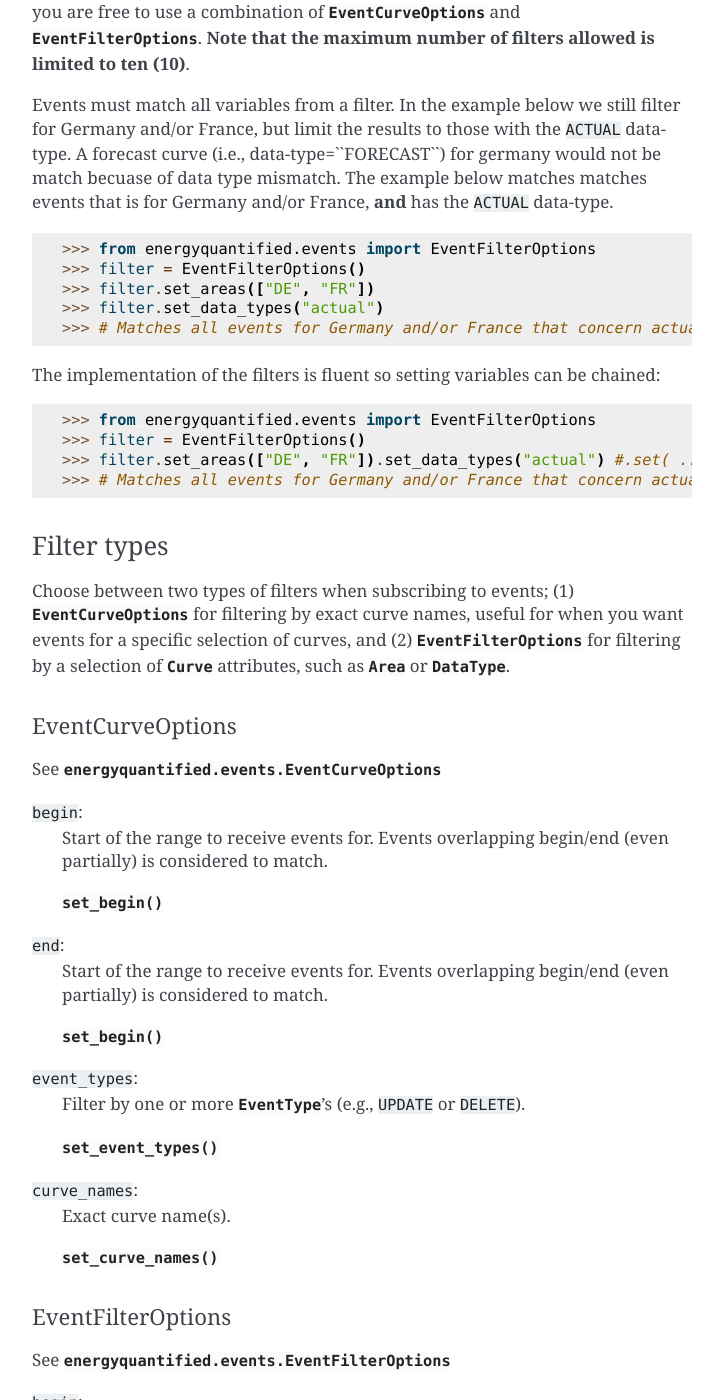
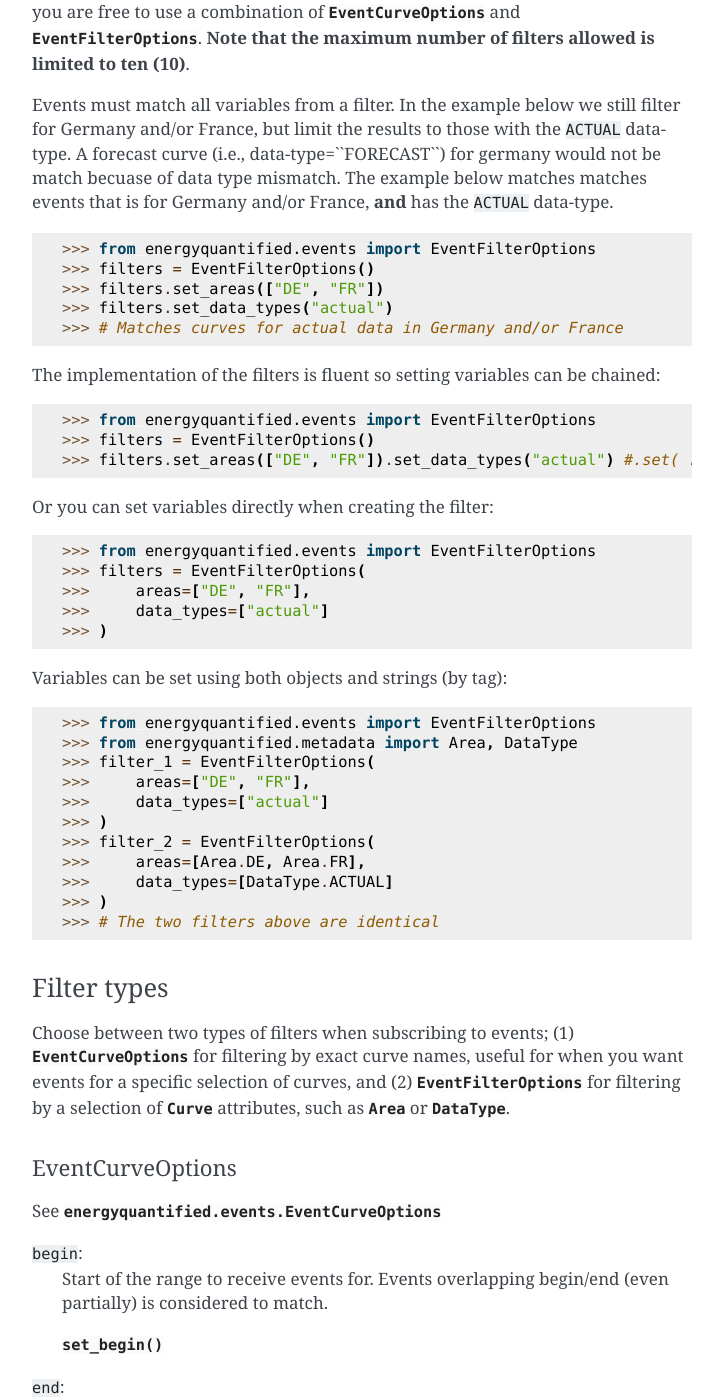
Before and after one commit to energyquantified/eq-python-client, a Sphinx documentation site: the page built from docs/userguide/curve-events.rst, in a window 1280 px wide and 1400 px high, scrolled down 9973 px. Shown: the whole window, without its empty margins (388-1111 px from the left). Built offline with Sphinx 7.4.7, drawn with Linux system fonts in a browser that asks for light colours; some of the changed text lies outside the part shown.

Commit message:
Improive push docs

```diff
--- a/docs/userguide/curve-events.rst
+++ b/docs/userguide/curve-events.rst
@@ -220,6 +220,7 @@
     >>>         log.error("Failed to subscribe, error: %s" % errors)
     >>>
     >>> eq.events.subscribe_curve_events(filters, callback=subscribe_callback)
+
 
 Loop over incoming events
 ~~~~~~~~~~~~~~
@@ -343,6 +344,7 @@
 handled. The reason of a disconnect (e.g., intentional close by user, server downtime) is described
 in the ``ConnectionEvent``.
 
+
 Remembering received events
 ---------------------
 
@@ -434,17 +436,17 @@
 Filter events
 ---------------------
 
-Method reference: :py:meth:`eq.events.subscribe() <energyquantified.api.CurveUpdateEventAPI.subscribe>`
+Method reference: :py:meth:`eq.events.subscribe_curve_events() <energyquantified.api.CurveUpdateEventAPI.subscribe_curve_events>`
 
 In order to start receving events you must first subscribe with one or more filters. Simply create
-a filter and pass it along when calling ``subscribe``:
+a filter and pass it along in ``subscribe_curve_events``:
 
     >>> from energyquantified.events import EventFilterOptions
     >>> # First connect
     >>> eq.events.connect()
     >>> # Create filter and subscribe
-    >>> filter = EventFilterOptions()
-    >>> eq.events.subscribe(filter)
+    >>> filters = EventFilterOptions()
+    >>> eq.events.subscribe_curve_events(filters)
 
     >>> from energyquantified import EnergyQuantified
     >>> # First initialize api client and then connect
@@ -457,9 +459,9 @@
     >>> filter_2.set_curve_names([<insert exact curve name here>])
     >>> filters = [filter_1, filter_2]
     >>> # Subscribe with multiple filters ..
-    >>> eq.events.subscribe(filters)
+    >>> eq.events.subscribe_curve_events(filters=filters)
     >>> # .. or with a single
-    >>> eq.events.subscribe(fitler_1)
+    >>> eq.events.subscribe_curve_events(filters=filter_1)
 
 You can subscribe with one or multiple filters, and will receive events matching at least one of
 the filters. If a variable in a filter has multiple values (e.g., two areas), an event is considered
@@ -480,17 +482,38 @@
 that is for Germany and/or France, **and** has the ``ACTUAL`` data-type.
 
     >>> from energyquantified.events import EventFilterOptions
-    >>> filter = EventFilterOptions()
-    >>> filter.set_areas(["DE", "FR"])
-    >>> filter.set_data_types("actual")
-    >>> # Matches all events for Germany and/or France that concern actual-data
+    >>> filters = EventFilterOptions()
+    >>> filters.set_areas(["DE", "FR"])
+    >>> filters.set_data_types("actual")
+    >>> # Matches curves for actual data in Germany and/or France
 
 The implementation of the filters is fluent so setting variables can be chained:
 
     >>> from energyquantified.events import EventFilterOptions
-    >>> filter = EventFilterOptions()
-    >>> filter.set_areas(["DE", "FR"]).set_data_types("actual") #.set( .. )
-    >>> # Matches all events for Germany and/or France that concern actual-data
+    >>> filters = EventFilterOptions()
+    >>> filters.set_areas(["DE", "FR"]).set_data_types("actual") #.set( .. )
+
+Or you can set variables directly when creating the filter:
+
+    >>> from energyquantified.events import EventFilterOptions
+    >>> filters = EventFilterOptions(
+    >>>     areas=["DE", "FR"],
+    >>>     data_types=["actual"]
+    >>> )
+
+Variables can be set using both objects and strings (by tag):
+
+    >>> from energyquantified.events import EventFilterOptions
+    >>> from energyquantified.metadata import Area, DataType
+    >>> filter_1 = EventFilterOptions(
+    >>>     areas=["DE", "FR"],
+    >>>     data_types=["actual"]
+    >>> )
+    >>> filter_2 = EventFilterOptions(
+    >>>     areas=[Area.DE, Area.FR],
+    >>>     data_types=[DataType.ACTUAL]
+    >>> )
+    >>> # The two filters above are identical
 
 
 Filter types
@@ -703,8 +726,3 @@
     >>>         # ...
     >>>         # Done handling the event, let's save the id
     >>>         last_id = data.event_id
-
-
-Message and error handlers
-~~~~~~~~~~~~~~
-todo
```
Also changed, not shown: other parts of docs/userguide/curve-events.rst (+5 -5 lines).
